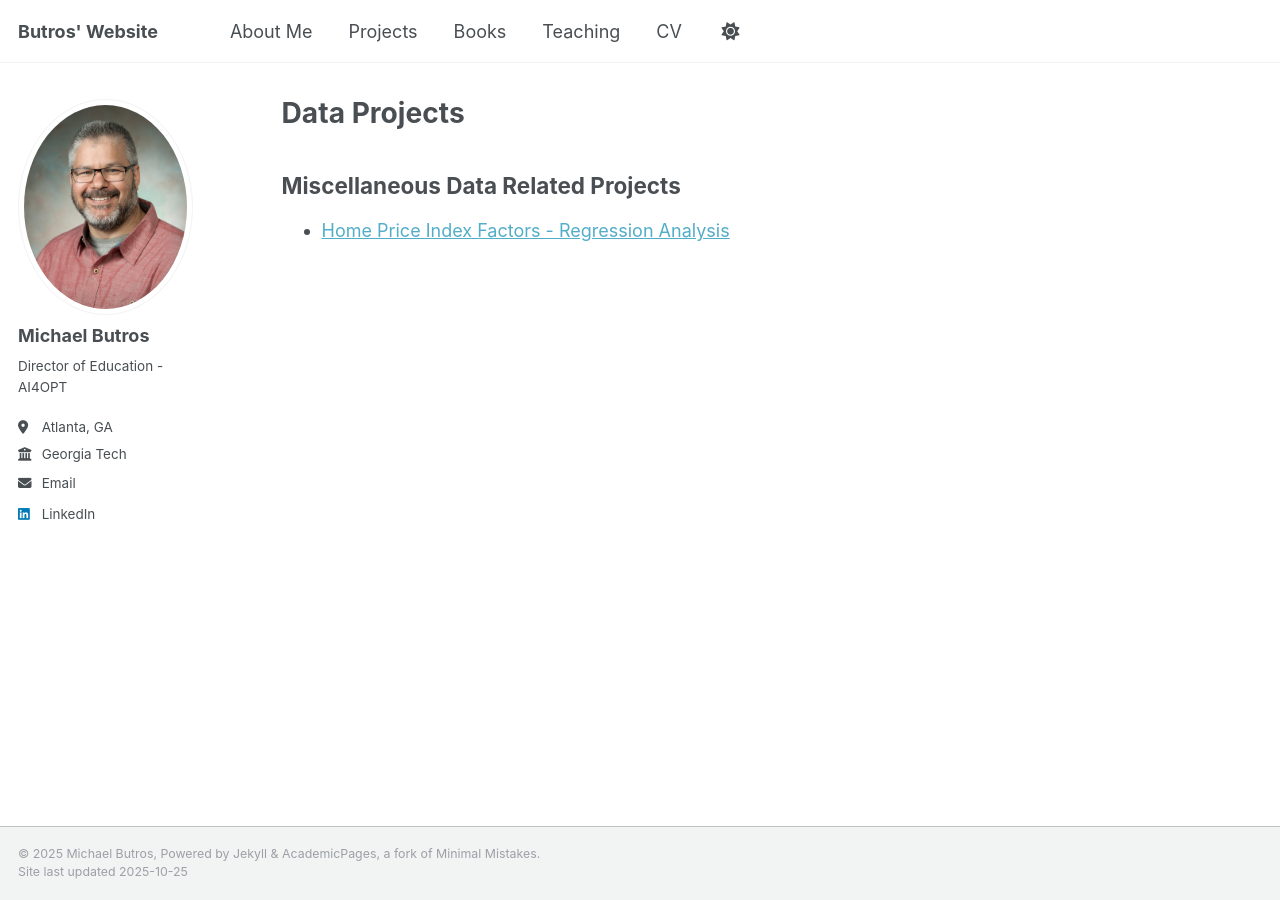
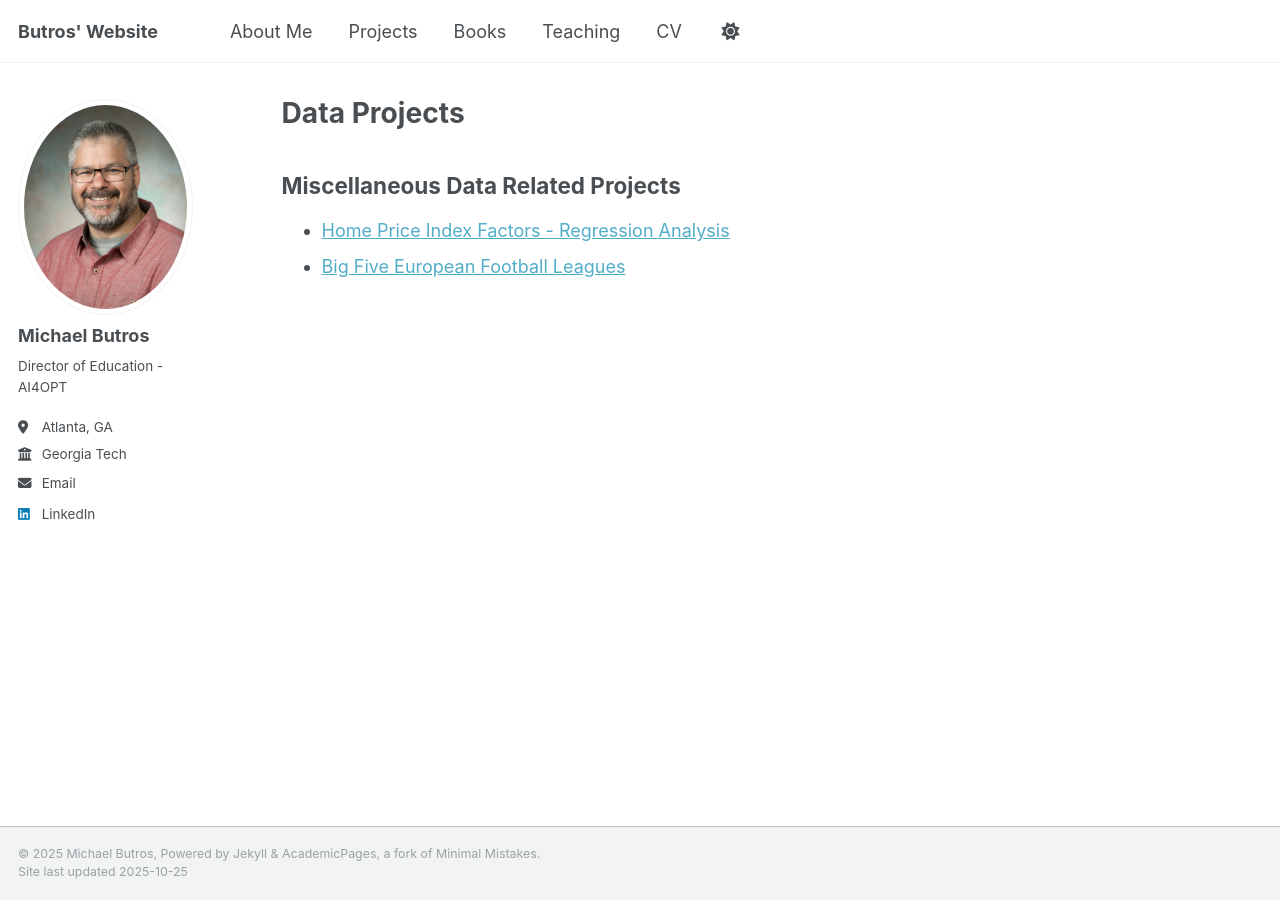
Before and after one commit to MButros/MButros.github.io, a Jekyll site: the page built from _pages/stuff.md, in a window 1280 px wide. Built offline with Jekyll 4.4.1, drawn with Linux system fonts in a browser that asks for light colours.

Commit message:
Update stuff.md

```diff
--- a/_pages/stuff.md
+++ b/_pages/stuff.md
@@ -12,3 +12,4 @@ redirect_from:
 ##  Miscellaneous Data Related Projects
 
 * [Home Price Index Factors - Regression Analysis ](../files/AnalysisButros.pdf)
+* [Big Five European Football Leagues]()
```
